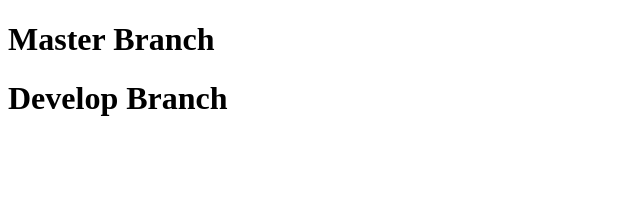
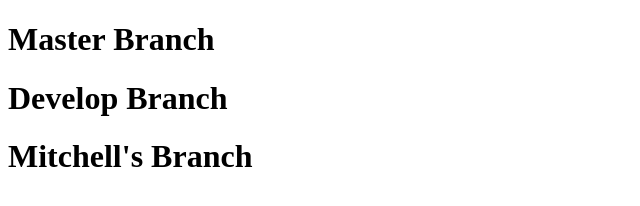
Before and after one commit to MitchReed123/teamGit, a plain HTML site: page index.html in a window 1280 px wide. Shown: the whole page, without its empty margins (0-640 px from the left). Drawn offline with Linux system fonts and the light colour scheme.

Commit message:
mitchells branch

```diff
--- a/index.html
+++ b/index.html
@@ -8,5 +8,6 @@
   <body>
     <h1>Master Branch</h1>
     <h1>Develop Branch</h1>
+    <h1>Mitchell's Branch</h1>
   </body>
 </html>
```
